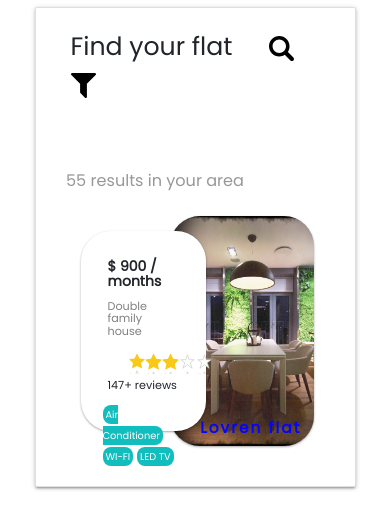
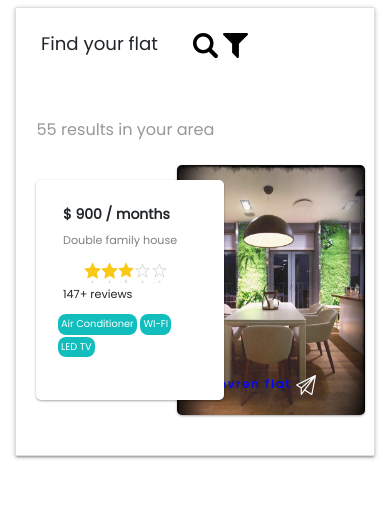
Before and after one commit to Swapna2311/Swapna2311, a plain HTML site: page apartrment1/index-apartment.html in a window 390 px wide. Drawn offline with nearby package versions, Linux system fonts and the light colour scheme.

Commit message:
Add files via upload

```diff
--- a/apartrment1/index-apartment.html
+++ b/apartrment1/index-apartment.html
@@ -2,7 +2,7 @@
 <html lang="en">
 
 <head>
-    <title>Bootstrap Card</title>
+    <title>Apartment</title>
     <meta charset="utf-8">
     <meta name="viewport" content="width=device-width, initial-scale=1">
     <link rel="stylesheet" href="https://maxcdn.bootstrapcdn.com/bootstrap/4.1.0/css/bootstrap.min.css">
@@ -17,8 +17,10 @@
 
 <body>
     <!--Main card Starts-->
-    <div class="container">
-        <div class="card">
+    <div class="container container-mobile-view">
+        <div class="row">
+            <div class=" col-sm-12">
+                    <div class="card container-margin">
                             <div class="row row-style ">
                                 <div class="col-sm-12 col-xs-5 ">
                                     <p class="title1">Find your flat
@@ -99,6 +101,9 @@
                             <!--Sub-card ends here-->
                         </div>
             </div>
+        </div>
+
+    </div>
 
     <script src="https://cdnjs.cloudflare.com/ajax/libs/materialize/1.0.0-rc.2/js/materialize.min.js"></script>
 
--- a/apartrment1/style.css
+++ b/apartrment1/style.css
@@ -6,26 +6,46 @@ body{
     margin-left: 0px !important;
     margin-right: 0px !important;
 }
-
+@media only screen and (max-width: 568px) {
+.container-mobile-view{
+    padding-left: 0px;
+    padding-right: 0px;
+}
+.container-margin{
+    padding-left: 10px !important;
+    padding-right: 10px !important;
+}
+}
 /* main card CSS starts here */
 .card{
-    margin: 100px 250px;
+    /* margin: 100px 350px; */
+    margin-left: 250px !important;
     height: auto;
-    max-width: 50%;
+     max-width: 50%;
     padding: 20px;
     border-radius: 50px;
 }
-
+@media only screen and (max-width: 768px) {
+.container{
+    width: 100% !important;
+}
+}
 @media only screen and (max-width: 768px) {
 .card{
-    margin: 30px;
+    margin-left: 0px !important;
     max-width: 100%;
 }
 .title1{
-    font-size:1.3em;
+    font-size:1.3em !important;
+    display: inline-block;
 }
 }
 
+@media only screen and (max-width: 1024px) {
+.container-margin{
+    max-width: 100%;
+}
+}
 .title1{
     font-size:1.8em;
 }
@@ -63,13 +83,17 @@ body{
      background-color: #fff;
     z-index: 1;
     margin-top: 15px;
-    border-radius: 30px !important;
+    border-radius: 5px !important;
     padding: 12px !important;
 }
 @media only screen and (max-width: 768px){
+.card-mobile-view{
+    padding-left: 0px;
+}}
+@media only screen and (max-width: 768px){
     .card-content {
-    width: 70%;
-    height: 200px;
+    /* width: 75%; */
+    height: 220px;
 }
 .sub-card-row{
     margin-left: 0px !important;
@@ -144,7 +168,7 @@ p{
      background-size: cover;
      background-color: #989898;
     z-index: -1;
-    border-radius: 30px !important;
+    border-radius: 5px !important;
     box-shadow: 0 1px 3px rgba(0,0,0,0.12), 0 1px 2px rgba(0,0,0,0.24);
 }
 .card-title-image{
@@ -156,8 +180,12 @@ p{
 @media only screen and (max-width: 768px){
     .card-img{
         width:80%;
-        margin-left: 50%;
-        height:230px;
+        margin-left: 60%;
+        height:250px;
+    }
+    .card-title-image{
+        font-size: 0.8em;
+        padding-left: 5px;
     }
 }
 
@@ -185,6 +213,7 @@ dl, ol, ul {
     border-radius: 8px;
     padding: 3px;
     font-size: 0.7em;
+    display: inline-block;
 }
 .social-icons-blog a {
     /* width: 170px; */
```
Also changed, not shown: apartrment1/images/apart.jpg (added). Lines whose indentation alone changed are shown as unchanged.
